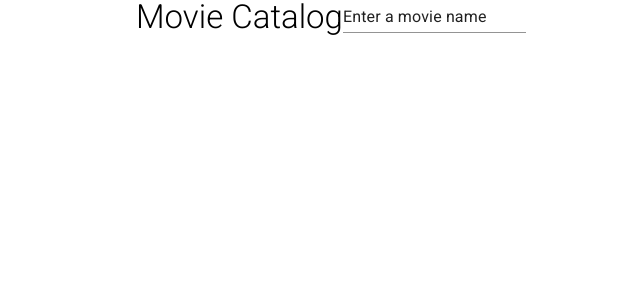
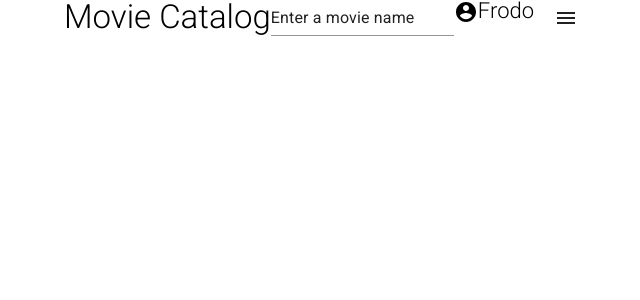
Before and after one commit to jack-guzya/movie-search-react, a React (Create React App) app: page / in a window 1280 px wide. Shown: the top 300 px of the page, without its empty margins (309-949 px from the left). Built offline with nearby package versions, Linux system fonts and the light colour scheme.

Commit message:
feat: add SignIn component

```diff
--- a/package.json
+++ b/package.json
@@ -4,6 +4,7 @@
   "private": true,
   "dependencies": {
     "@material-ui/core": "^4.11.0",
+    "@material-ui/icons": "^4.9.1",
     "@testing-library/jest-dom": "^4.2.4",
     "@testing-library/react": "^9.5.0",
     "@testing-library/user-event": "^7.2.1",
--- /dev/null
+++ b/src/components/Header/SignIn/SignIn.module.css
@@ -0,0 +1,7 @@
+.sign-in {
+
+}
+
+.userName {
+  font-size: 1em;
+}
--- /dev/null
+++ b/src/components/Header/SignIn/index.tsx
@@ -0,0 +1,93 @@
+import React, { useState, Dispatch, SetStateAction } from 'react';
+import { Button, Menu, MenuItem, Grid, TextField } from '@material-ui/core';
+import { AccountCircle, Menu as MenuIcon } from '@material-ui/icons';
+// Styles
+import s from './SignIn.module.css';
+
+type TUserProps = {
+  user: string;
+  setUserName: Dispatch<SetStateAction<string | null>>;
+};
+
+const User: React.FC<TUserProps> = ({ user, setUserName }) => {
+  const [anchorEl, setAnchorEl] = useState<null | HTMLElement>(null);
+
+  const handleClick = (event: React.MouseEvent<HTMLButtonElement>) => {
+    setAnchorEl(event.currentTarget);
+  };
+
+  const handleClose = () => {
+    setAnchorEl(null);
+  };
+
+  const handleLogOut = () => {
+    setUserName(null);
+    handleClose();
+  };
+
+  return (
+    <Grid container>
+      <AccountCircle />
+      <h2 className={s.userName}>{user}</h2>
+      <Button aria-controls="simple-menu" aria-haspopup="true" onClick={handleClick}>
+        <MenuIcon />
+      </Button>
+      <Menu
+        id="simple-menu"
+        anchorEl={anchorEl}
+        keepMounted
+        open={Boolean(anchorEl)}
+        onClose={handleClose}
+      >
+        <MenuItem onClick={handleClose}>My account</MenuItem>
+        <MenuItem onClick={handleLogOut}>Logout</MenuItem>
+      </Menu>
+    </Grid>
+  );
+};
+
+type TGuestProps = {
+  setUserName: Dispatch<SetStateAction<string | null>>;
+};
+
+const Guest: React.FC<TGuestProps> = ({ setUserName }) => {
+  const [login, setLogin] = useState<string>('');
+
+  const handleSignIn = (e: React.FormEvent<HTMLFormElement>) => {
+    e.preventDefault();
+    setUserName(login);
+  };
+
+  return (
+    <form onSubmit={handleSignIn}>
+      <Grid container spacing={1} alignItems="flex-end">
+        <Grid item>
+          <AccountCircle />
+        </Grid>
+        <Grid item>
+          <TextField
+            id="input-with-icon-grid"
+            label="Login"
+            value={login}
+            onChange={(e) => setLogin(e.currentTarget.value)}
+          />
+        </Grid>
+        <Button variant="contained" color="primary">
+          Sign In
+        </Button>
+      </Grid>
+    </form>
+  );
+};
+
+const SignIn = () => {
+  const [user, setUserName] = useState<string | null>('Frodo');
+
+  return (
+    <div className={s.signIn}>
+      {user ? <User user={user} setUserName={setUserName} /> : <Guest setUserName={setUserName} />}
+    </div>
+  );
+};
+
+export default SignIn;
--- a/src/components/Header/index.tsx
+++ b/src/components/Header/index.tsx
@@ -1,5 +1,7 @@
 import React from 'react';
 import { Input } from '@material-ui/core';
+// Components
+import SingIn from './SignIn';
 // Styles
 import s from './Header.module.css';
 
@@ -8,6 +10,7 @@ const Header = () => {
     <header className={s.header}>
       <h1 className={s.title}>Movie Catalog</h1>
       <Input defaultValue="Enter a movie name" />
+      <SingIn />
     </header>
   );
 };
```
Also changed, not shown: 1 other file (tests, documents, lock files or other folders).
